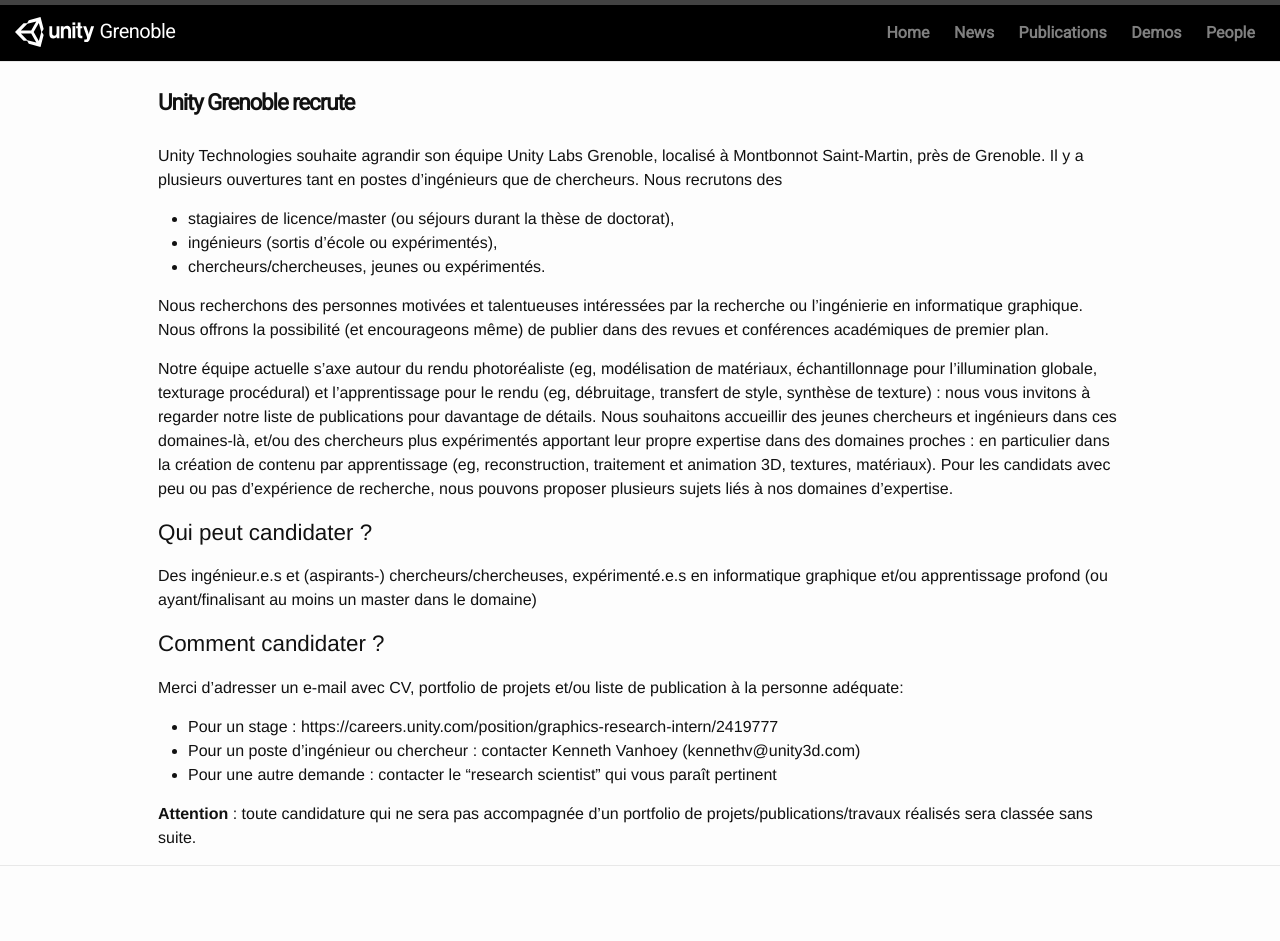
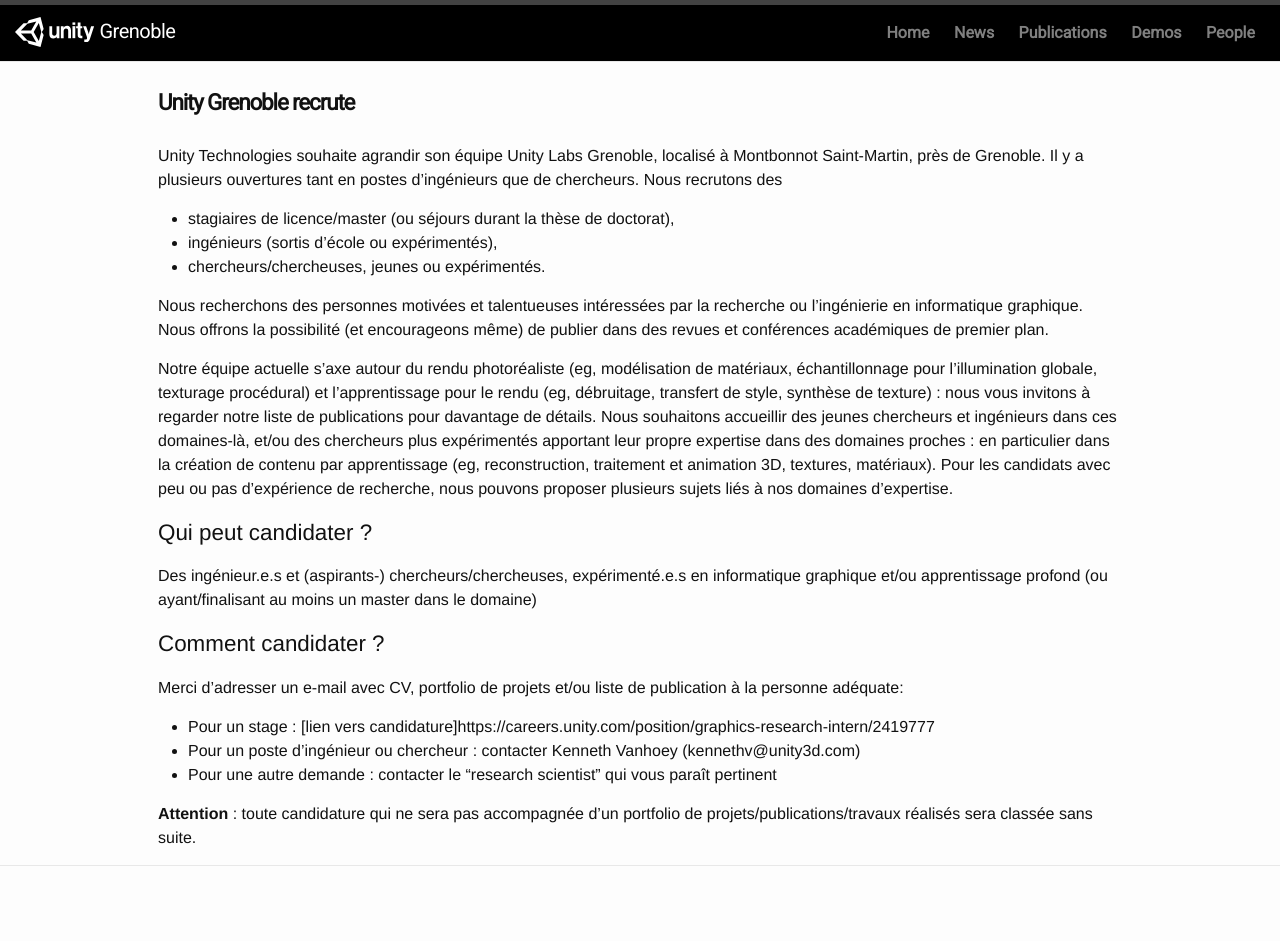
Before and after one commit to unity-grenoble/website, a Jekyll site: the page built from _posts/2019-09-17-news-looking-for-talent.markdown, in a window 1280 px wide. Built offline with Jekyll 4.4.1, drawn with Linux system fonts in a browser that asks for light colours.

Commit message:
added link for internships

```diff
--- a/_posts/2019-09-17-news-looking-for-talent.markdown
+++ b/_posts/2019-09-17-news-looking-for-talent.markdown
@@ -23,7 +23,7 @@
 
 ##### Comment candidater ?
 Merci d'adresser un e-mail avec CV, portfolio de projets et/ou liste de publication à la personne adéquate:
-* Pour un stage : https://careers.unity.com/position/graphics-research-intern/2419777
+* Pour un stage : [lien vers candidature]https://careers.unity.com/position/graphics-research-intern/2419777
 * Pour un poste d'ingénieur ou chercheur : contacter Kenneth Vanhoey (kennethv@unity3d.com)
 * Pour une autre demande : contacter le "research scientist" qui vous paraît pertinent
 
```
